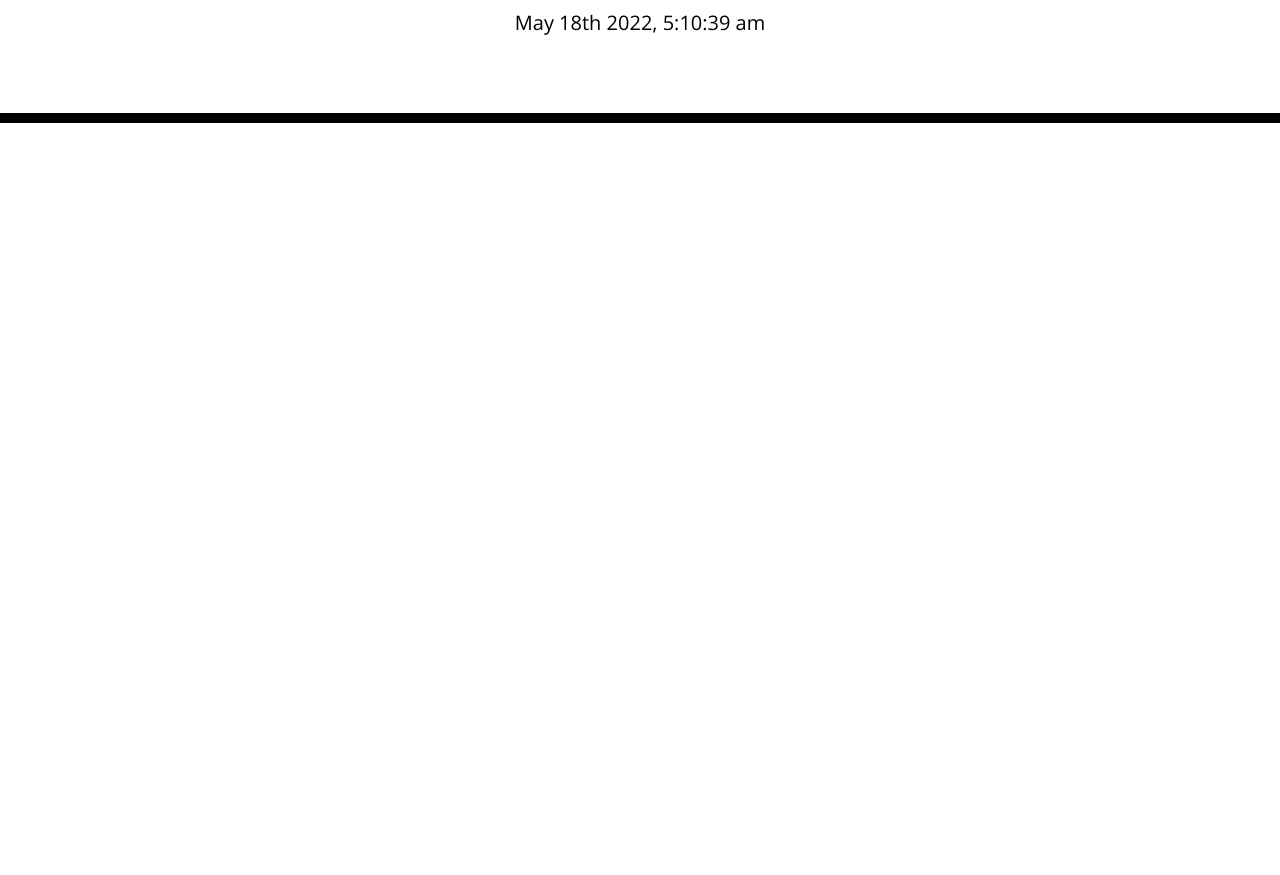
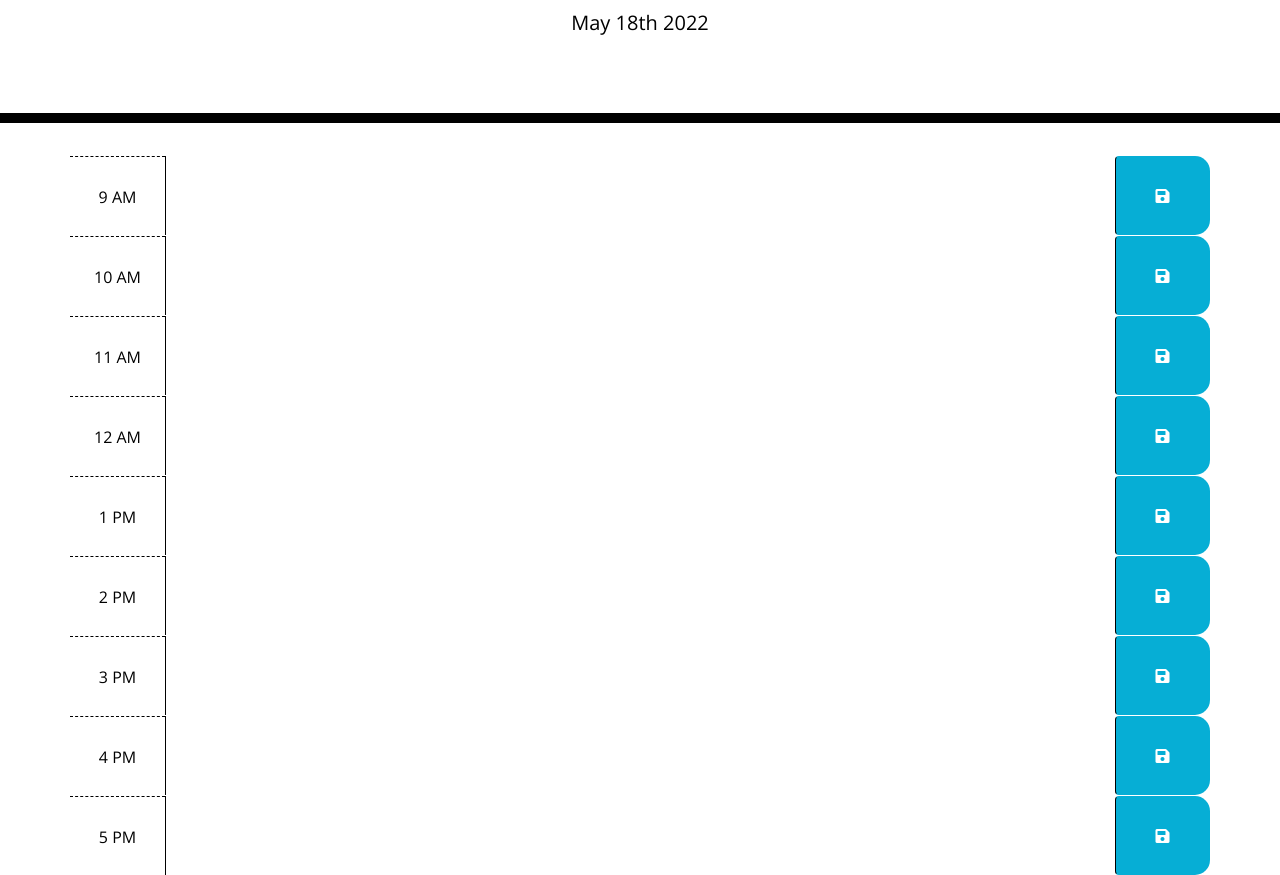
Before and after one commit to eacquistapace/Work-Day-Scheduler, a plain HTML site: page index.html in a window 1280 px wide. Shown: the part 181-1056 px from the top of the page. Before the commit the page ends 800 px from the top, so only its background shows below. Drawn offline with nearby package versions, Linux system fonts and the light colour scheme.

Commit message:
added time blocks to html

```diff
--- a/assets/script/script.js
+++ b/assets/script/script.js
@@ -1,4 +1,4 @@
 //Displays current date and time in header
 var todayDate = moment();
-$("#currentDay").text(todayDate.format("MMMM Do YYYY, h:mm:ss a"));
+$("#currentDay").text(todayDate.format("MMMM Do YYYY"));
 console.log(todayDate);
--- a/index.html
+++ b/index.html
@@ -30,9 +30,89 @@
       <p class="lead">A simple calendar app for scheduling your work day</p>
       <p id="currentDay" class="lead"></p>
     </header>
-    <div class="container">
 
     <!--Timeblocks-->
+    <div class="container">
+      <div id="hour9" class="row time-block">
+            <div class="col-md-1 hour">
+                9 AM
+            </div>
+            <textarea class="col-md-10 description">
+            </textarea>
+            <button class="btn saveBtn col-md-1"><i class="fas fa-save"></i></button>
+      </div>
+
+      <div id="hour10" class="row time-block">
+            <div class="col-md-1 hour">
+                10 AM
+            </div>
+            <textarea class="col-md-10 description">
+            </textarea>
+            <button class="btn saveBtn col-md-1"><i class="fas fa-save"></i></button>
+        </div>
+
+      <div id="hour11" class="row time-block">
+            <div class="col-md-1 hour">
+                11 AM
+            </div>
+            <textarea class="col-md-10 description">
+            </textarea>
+            <button class="btn saveBtn col-md-1"><i class="fas fa-save"></i></button>
+        </div>
+
+      <div id="hour12" class="row time-block">
+            <div class="col-md-1 hour">
+                12 AM
+            </div>
+            <textarea class="col-md-10 description">
+            </textarea>
+            <button class="btn saveBtn col-md-1"><i class="fas fa-save"></i></button>
+        </div>
+
+      <div id="hour13" class="row time-block">
+            <div class="col-md-1 hour">
+                1 PM
+            </div>
+            <textarea class="col-md-10 description">
+            </textarea>
+            <button class="btn saveBtn col-md-1"><i class="fas fa-save"></i></button>
+        </div>
+
+      <div id="hour14" class="row time-block">
+            <div class="col-md-1 hour">
+                2 PM
+            </div>
+            <textarea class="col-md-10 description">
+            </textarea>
+            <button class="btn saveBtn col-md-1"><i class="fas fa-save"></i></button>
+        </div>
+
+      <div id="hour15" class="row time-block">
+            <div class="col-md-1 hour">
+                3 PM
+            </div>
+            <textarea class="col-md-10 description">
+            </textarea>
+            <button class="btn saveBtn col-md-1"><i class="fas fa-save"></i></button>
+        </div>
+
+      <div id="hour16" class="row time-block">
+            <div class="col-md-1 hour">
+                4 PM
+            </div>
+            <textarea class="col-md-10 description">
+            </textarea>
+            <button class="btn saveBtn col-md-1"><i class="fas fa-save"></i></button>
+        </div>
+
+      <div id="hour17" class="row time-block">
+            <div class="col-md-1 hour">
+                5 PM
+            </div>
+            <textarea class="col-md-10 description">
+            </textarea>
+            <button class="btn saveBtn col-md-1"><i class="fas fa-save"></i></button>
+        </div>
     </div>
 
     <!--JQuery/JS links-->
```
